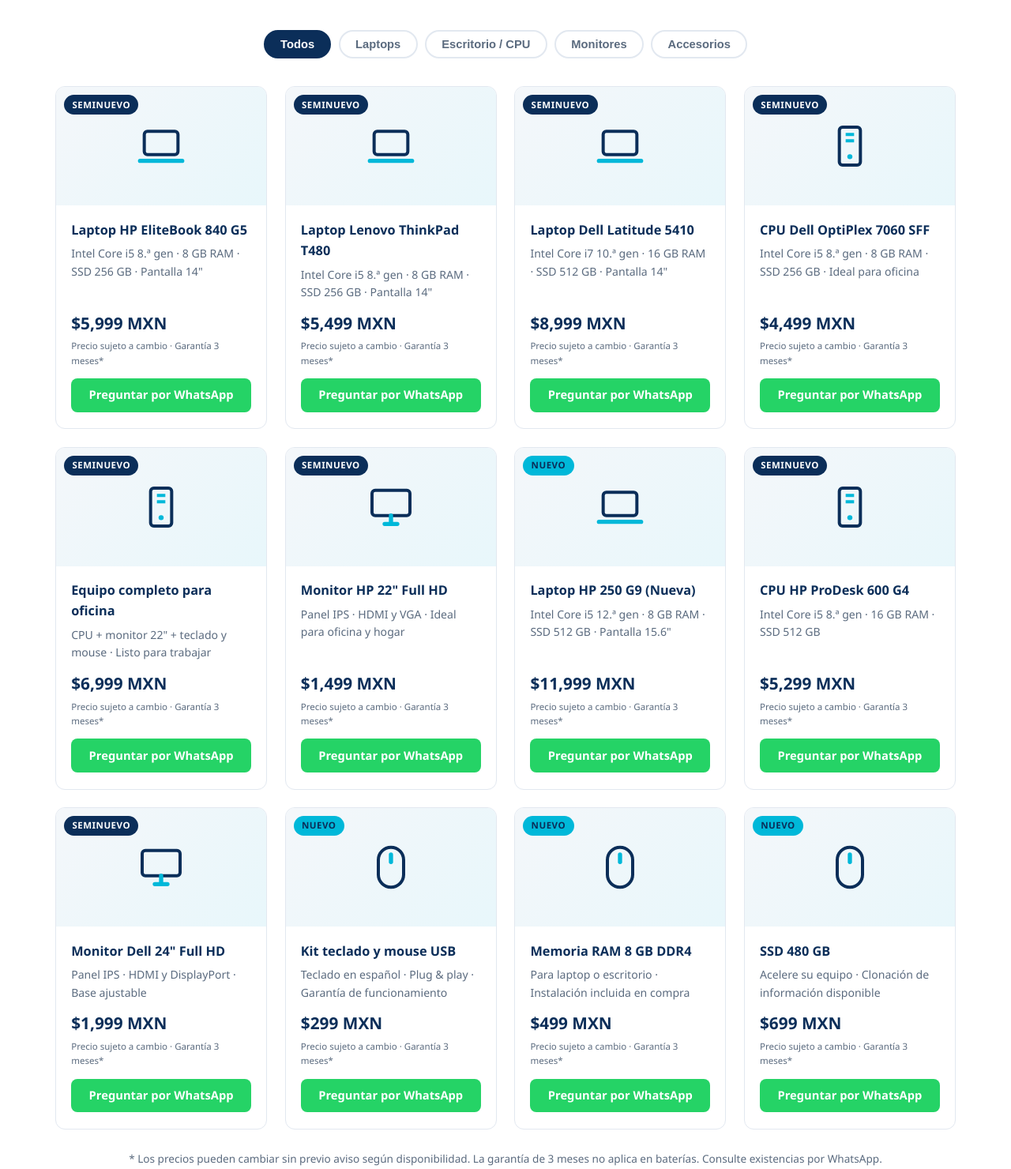
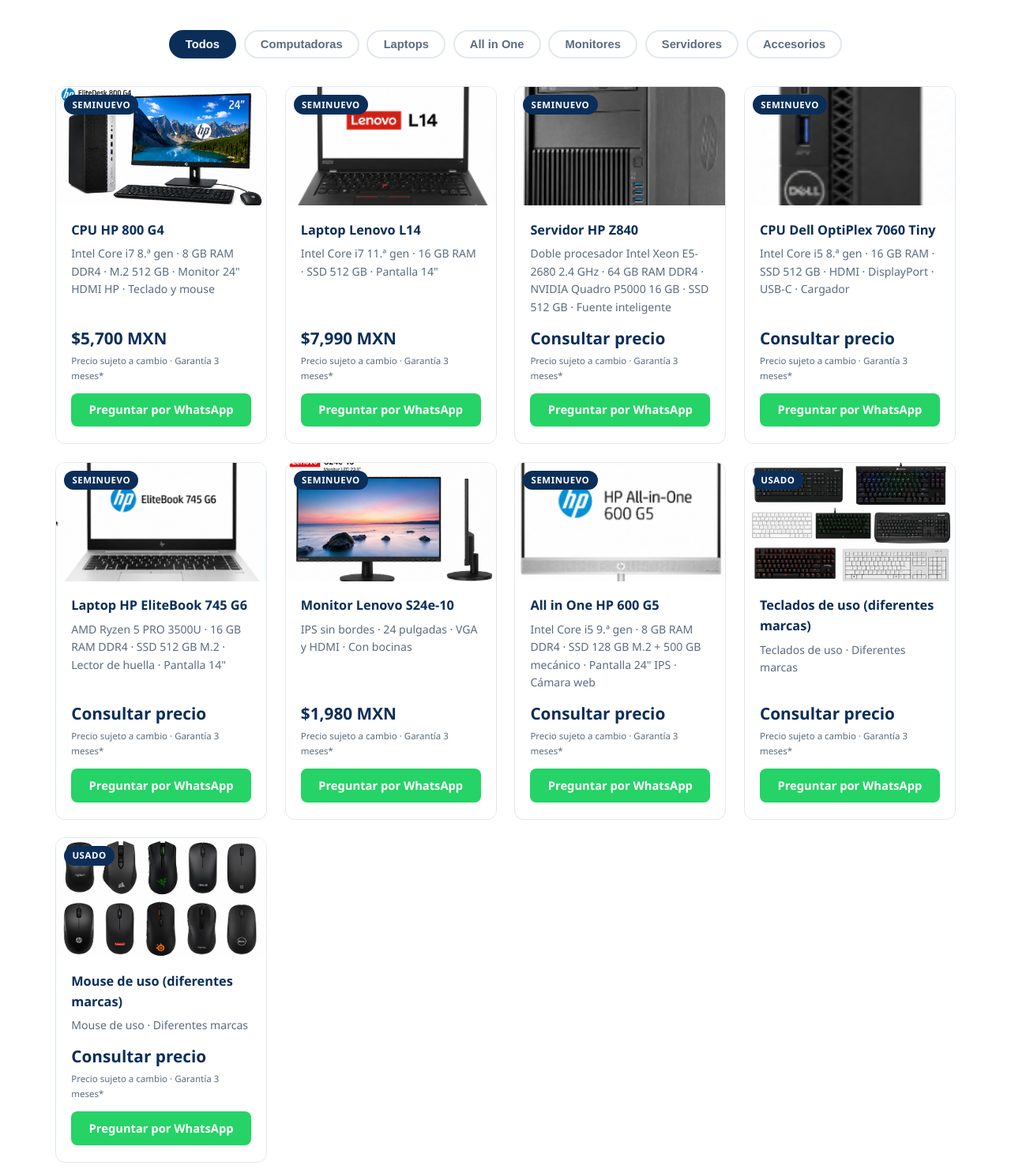
Before and after one commit to JoshuaPereyra996/PcyAsociados, a plain HTML site: page index.html in a window 1280 px wide. Shown: the part 1005-2485 px from the top of the page at 79% size. Drawn offline with Linux system fonts and the light colour scheme.

Commit message:
añadir linea de productos

```diff
--- a/index.html
+++ b/index.html
@@ -136,9 +136,11 @@
 
         <div class="filtros">
           <button class="filtro activo" data-categoria="todos">Todos</button>
+          <button class="filtro" data-categoria="computadoras">Computadoras</button>
           <button class="filtro" data-categoria="laptops">Laptops</button>
-          <button class="filtro" data-categoria="escritorio">Escritorio / CPU</button>
+          <button class="filtro" data-categoria="all-in-one">All in One</button>
           <button class="filtro" data-categoria="monitores">Monitores</button>
+          <button class="filtro" data-categoria="servidores">Servidores</button>
           <button class="filtro" data-categoria="accesorios">Accesorios</button>
         </div>
 
--- a/js/main.js
+++ b/js/main.js
@@ -6,17 +6,23 @@
 const WHATSAPP = "525574073349";
 
 const NOMBRES_CATEGORIA = {
+  computadoras: "Computadoras",
   laptops: "Laptops",
-  escritorio: "Equipos de escritorio / CPU",
+  "all-in-one": "All in One",
   monitores: "Monitores",
+  servidores: "Servidores",
   accesorios: "Accesorios"
 };
 
 const ICONOS_CATEGORIA = {
   laptops:
     '<svg viewBox="0 0 24 24" fill="none" stroke="#0B2E59" stroke-width="1.5"><rect x="4" y="5" width="16" height="11" rx="1.5"/><path d="M2 19h20" stroke="#00B8D9" stroke-width="2" stroke-linecap="round"/></svg>',
-  escritorio:
+  computadoras:
     '<svg viewBox="0 0 24 24" fill="none" stroke="#0B2E59" stroke-width="1.5"><rect x="7" y="3" width="10" height="18" rx="1.5"/><circle cx="12" cy="17" r="1.2" fill="#00B8D9" stroke="none"/><path d="M10 6.5h4M10 9.5h4" stroke="#00B8D9"/></svg>',
+  "all-in-one":
+    '<svg viewBox="0 0 24 24" fill="none" stroke="#0B2E59" stroke-width="1.5"><rect x="3" y="4" width="18" height="12" rx="1.5"/><path d="M9 20h6M12 16v4" stroke="#00B8D9" stroke-width="2" stroke-linecap="round"/></svg>',
+  servidores:
+    '<svg viewBox="0 0 24 24" fill="none" stroke="#0B2E59" stroke-width="1.5"><rect x="4" y="3" width="16" height="7" rx="1.5"/><rect x="4" y="14" width="16" height="7" rx="1.5"/><circle cx="8" cy="6.5" r="1" fill="#00B8D9" stroke="none"/><circle cx="8" cy="17.5" r="1" fill="#00B8D9" stroke="none"/></svg>',
   monitores:
     '<svg viewBox="0 0 24 24" fill="none" stroke="#0B2E59" stroke-width="1.5"><rect x="3" y="4" width="18" height="12" rx="1.5"/><path d="M9 20h6M12 16v4" stroke="#00B8D9" stroke-width="2" stroke-linecap="round"/></svg>',
   accesorios:
@@ -24,6 +30,7 @@ const ICONOS_CATEGORIA = {
 };
 
 function formatearPrecio(n) {
+  if (!n || n <= 0) return "Consultar precio";
   return "$" + n.toLocaleString("es-MX") + " MXN";
 }
 
@@ -48,8 +55,10 @@ function renderizarProductos(filtro) {
         ? '<img src="' + p.imagen + '" alt="' + p.nombre + '" loading="lazy">'
         : ICONOS_CATEGORIA[p.categoria] || ICONOS_CATEGORIA.accesorios;
       const mensaje =
-        "Hola, me interesa: " + p.nombre + " (" + formatearPrecio(p.precio) +
-        "). ¿Está disponible?";
+        p.precio > 0
+          ? "Hola, me interesa: " + p.nombre + " (" + formatearPrecio(p.precio) +
+            "). ¿Está disponible?"
+          : "Hola, me interesa: " + p.nombre + ". ¿Cuál es el precio y está disponible?";
       return (
         '<article class="producto">' +
         '<div class="producto__media">' + media +
--- a/js/productos.js
+++ b/js/productos.js
@@ -18,122 +18,92 @@
 
 const PRODUCTOS = [
   {
+    categoria: "computadoras",
+    nombre: "CPU HP 800 G4",
+    descripcion: 'Intel Core i7 8.ª gen · 8 GB RAM DDR4 · M.2 512 GB · Monitor 24" HDMI HP · Teclado y mouse',
+    precio: 5700,
+    condicion: "Seminuevo",
+    imagen: "img/productos/EliteDesk 800 G4.png",
+    destacado: true,
+    disponible: true
+  },
+  {
+    categoria: "computadoras",
+    nombre: "CPU Dell OptiPlex 7060 Tiny",
+    descripcion: "Intel Core i5 8.ª gen · 16 GB RAM · SSD 512 GB · HDMI · DisplayPort · USB-C · Cargador",
+    precio: 0,
+    condicion: "Seminuevo",
+    imagen: "img/productos/DellOptiplex.png",
+    destacado: false,
+    disponible: true
+  },
+  {
     categoria: "laptops",
-    nombre: "Laptop HP EliteBook 840 G5",
-    descripcion: 'Intel Core i5 8.ª gen · 8 GB RAM · SSD 256 GB · Pantalla 14"',
-    precio: 5999,
+    nombre: "Laptop Lenovo L14",
+    descripcion: 'Intel Core i7 11.ª gen · 16 GB RAM · SSD 512 GB · Pantalla 14"',
+    precio: 7990,
     condicion: "Seminuevo",
-    imagen: "",
+    imagen: "img/productos/laptopLENOVOl14.png",
     destacado: true,
     disponible: true
   },
   {
     categoria: "laptops",
-    nombre: "Laptop Lenovo ThinkPad T480",
-    descripcion: 'Intel Core i5 8.ª gen · 8 GB RAM · SSD 256 GB · Pantalla 14"',
-    precio: 5499,
+    nombre: "Laptop HP EliteBook 745 G6",
+    descripcion: 'AMD Ryzen 5 PRO 3500U · 16 GB RAM DDR4 · SSD 512 GB M.2 · Lector de huella · Pantalla 14"',
+    precio: 0,
     condicion: "Seminuevo",
-    imagen: "",
+    imagen: "img/productos/LaptopHP-Elitebook-745.png",
+    destacado: false,
+    disponible: true
+  },
+  {
+    categoria: "monitores",
+    nombre: "Monitor Lenovo S24e-10",
+    descripcion: "IPS sin bordes · 24 pulgadas · VGA y HDMI · Con bocinas",
+    precio: 1980,
+    condicion: "Seminuevo",
+    imagen: "img/productos/MonitorLenovo-s24e-10.png",
+    destacado: false,
+    disponible: true
+  },
+  {
+    categoria: "all-in-one",
+    nombre: "All in One HP 600 G5",
+    descripcion: 'Intel Core i5 9.ª gen · 8 GB RAM DDR4 · SSD 128 GB M.2 + 500 GB mecánico · Pantalla 24" IPS · Cámara web',
+    precio: 0,
+    condicion: "Seminuevo",
+    imagen: "img/productos/All-InOne.png",
+    destacado: false,
+    disponible: true
+  },
+  {
+    categoria: "servidores",
+    nombre: "Servidor HP Z840",
+    descripcion: "Doble procesador Intel Xeon E5-2680 2.4 GHz · 64 GB RAM DDR4 · NVIDIA Quadro P5000 16 GB · SSD 512 GB · Fuente inteligente",
+    precio: 0,
+    condicion: "Seminuevo",
+    imagen: "img/productos/Servidor-HP-z840.png",
     destacado: true,
     disponible: true
   },
   {
-    categoria: "laptops",
-    nombre: "Laptop Dell Latitude 5410",
-    descripcion: 'Intel Core i7 10.ª gen · 16 GB RAM · SSD 512 GB · Pantalla 14"',
-    precio: 8999,
-    condicion: "Seminuevo",
-    imagen: "",
-    destacado: true,
-    disponible: true
-  },
-  {
-    categoria: "laptops",
-    nombre: "Laptop HP 250 G9 (Nueva)",
-    descripcion: 'Intel Core i5 12.ª gen · 8 GB RAM · SSD 512 GB · Pantalla 15.6"',
-    precio: 11999,
-    condicion: "Nuevo",
-    imagen: "",
-    destacado: false,
-    disponible: true
-  },
-  {
-    categoria: "escritorio",
-    nombre: "CPU Dell OptiPlex 7060 SFF",
-    descripcion: "Intel Core i5 8.ª gen · 8 GB RAM · SSD 256 GB · Ideal para oficina",
-    precio: 4499,
-    condicion: "Seminuevo",
-    imagen: "",
-    destacado: true,
-    disponible: true
-  },
-  {
-    categoria: "escritorio",
-    nombre: "CPU HP ProDesk 600 G4",
-    descripcion: "Intel Core i5 8.ª gen · 16 GB RAM · SSD 512 GB",
-    precio: 5299,
-    condicion: "Seminuevo",
-    imagen: "",
-    destacado: false,
-    disponible: true
-  },
-  {
-    categoria: "escritorio",
-    nombre: "Equipo completo para oficina",
-    descripcion: 'CPU + monitor 22" + teclado y mouse · Listo para trabajar',
-    precio: 6999,
-    condicion: "Seminuevo",
-    imagen: "",
-    destacado: true,
-    disponible: true
-  },
-  {
-    categoria: "monitores",
-    nombre: 'Monitor HP 22" Full HD',
-    descripcion: "Panel IPS · HDMI y VGA · Ideal para oficina y hogar",
-    precio: 1499,
-    condicion: "Seminuevo",
-    imagen: "",
-    destacado: true,
-    disponible: true
-  },
-  {
-    categoria: "monitores",
-    nombre: 'Monitor Dell 24" Full HD',
-    descripcion: "Panel IPS · HDMI y DisplayPort · Base ajustable",
-    precio: 1999,
-    condicion: "Seminuevo",
-    imagen: "",
+    categoria: "accesorios",
+    nombre: "Teclados de uso (diferentes marcas)",
+    descripcion: "Teclados de uso · Diferentes marcas",
+    precio: 0,
+    condicion: "Usado",
+    imagen: "img/productos/TECLADOS.png",
     destacado: false,
     disponible: true
   },
   {
     categoria: "accesorios",
-    nombre: "Kit teclado y mouse USB",
-    descripcion: "Teclado en español · Plug & play · Garantía de funcionamiento",
-    precio: 299,
-    condicion: "Nuevo",
-    imagen: "",
-    destacado: false,
-    disponible: true
-  },
-  {
-    categoria: "accesorios",
-    nombre: "Memoria RAM 8 GB DDR4",
-    descripcion: "Para laptop o escritorio · Instalación incluida en compra",
-    precio: 499,
-    condicion: "Nuevo",
-    imagen: "",
-    destacado: false,
-    disponible: true
-  },
-  {
-    categoria: "accesorios",
-    nombre: "SSD 480 GB",
-    descripcion: "Acelere su equipo · Clonación de información disponible",
-    precio: 699,
-    condicion: "Nuevo",
-    imagen: "",
+    nombre: "Mouse de uso (diferentes marcas)",
+    descripcion: "Mouse de uso · Diferentes marcas",
+    precio: 0,
+    condicion: "Usado",
+    imagen: "img/productos/MOuse.png",
     destacado: false,
     disponible: true
   }
```
Also changed, not shown: CLAUDE.md (added, +53 -0 lines).
